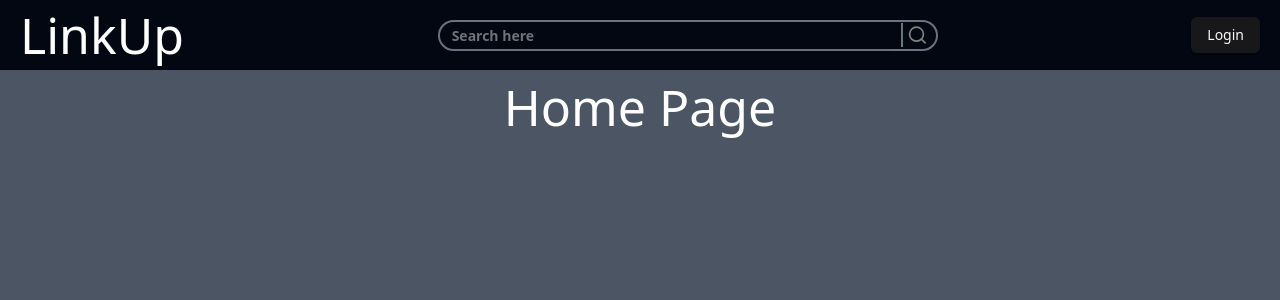
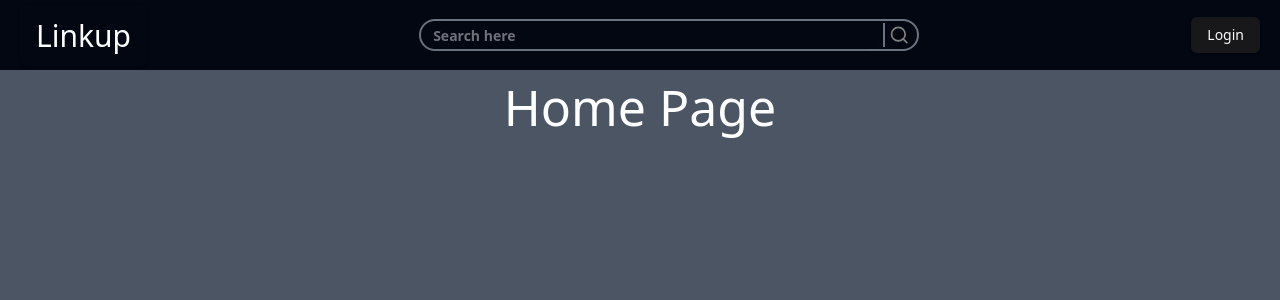
Before and after one commit to JawadSher/LinkUp, a React (Vite) app in the folder frontend/: page / in a window 1280 px wide. Shown: the top 300 px of the page. Built offline with nearby package versions, Linux system fonts and the light colour scheme; no server answers.

Commit message:
feat: wrap Home Page heading in a div for improved layout; enhance Navbar button styling and search input accessibility

```diff
--- a/frontend/src/App.jsx
+++ b/frontend/src/App.jsx
@@ -14,7 +14,11 @@ const App = () => {
   return (
     <div className="min-h-screen bg-gray-600 text-white text-[50px] flex flex-col items-center justify-start">
       <Navbar user={user} />
-      <h1>Home Page</h1>
+
+      <div>
+        <h1>Home Page</h1>
+      </div>
+
     </div>
   );
 };
--- a/frontend/src/components/Navbar/Navbar.jsx
+++ b/frontend/src/components/Navbar/Navbar.jsx
@@ -4,14 +4,19 @@ import { Search } from "lucide-react";
 import { Link } from "react-router-dom";
 import Profile from "./Profile";
 
-const Navbar = ({user}) => {
-
+const Navbar = ({ user }) => {
   return (
     <div className="w-full h-[70px] bg-gray-950 flex items-center justify-between px-5">
-      <div>LinkUp</div>
-      <div className="min-w-[500px] min-h-7 rounded-full border-2 border-gray-500 flex items-center pr-2">
+      <div className="flex items-center justify-center">
+        <Link to="/">
+          <Button className="border-none outline-none bg-transparent text-white text-[30px] flex items-center justify-center w-full h-full hover:bg-transparent hover:text-blue-500">
+            Linkup
+          </Button>
+        </Link>
+      </div>
+      <div className="min-w-[500px] min-h-8 rounded-full border-2 border-gray-500 flex items-center pr-2">
         <Input
-          className="w-full  h-full rounded-full border-none outline-none"
+          className="w-full h-full rounded-full mr-2 border-0 focus-visible:ring-0 focus:outline-none focus:border-0"
           placeholder="Search here"
         />
         <Search
@@ -25,7 +30,12 @@ const Navbar = ({user}) => {
         ) : (
           <Link to="/api/v1/user/auth/">
             {" "}
-            <Button className="flex items-center justify-center hover:bg-slate-600" mode="login">Login</Button>
+            <Button
+              className="flex items-center justify-center hover:bg-slate-600"
+              mode="login"
+            >
+              Login
+            </Button>
           </Link>
         )}
       </div>
```
